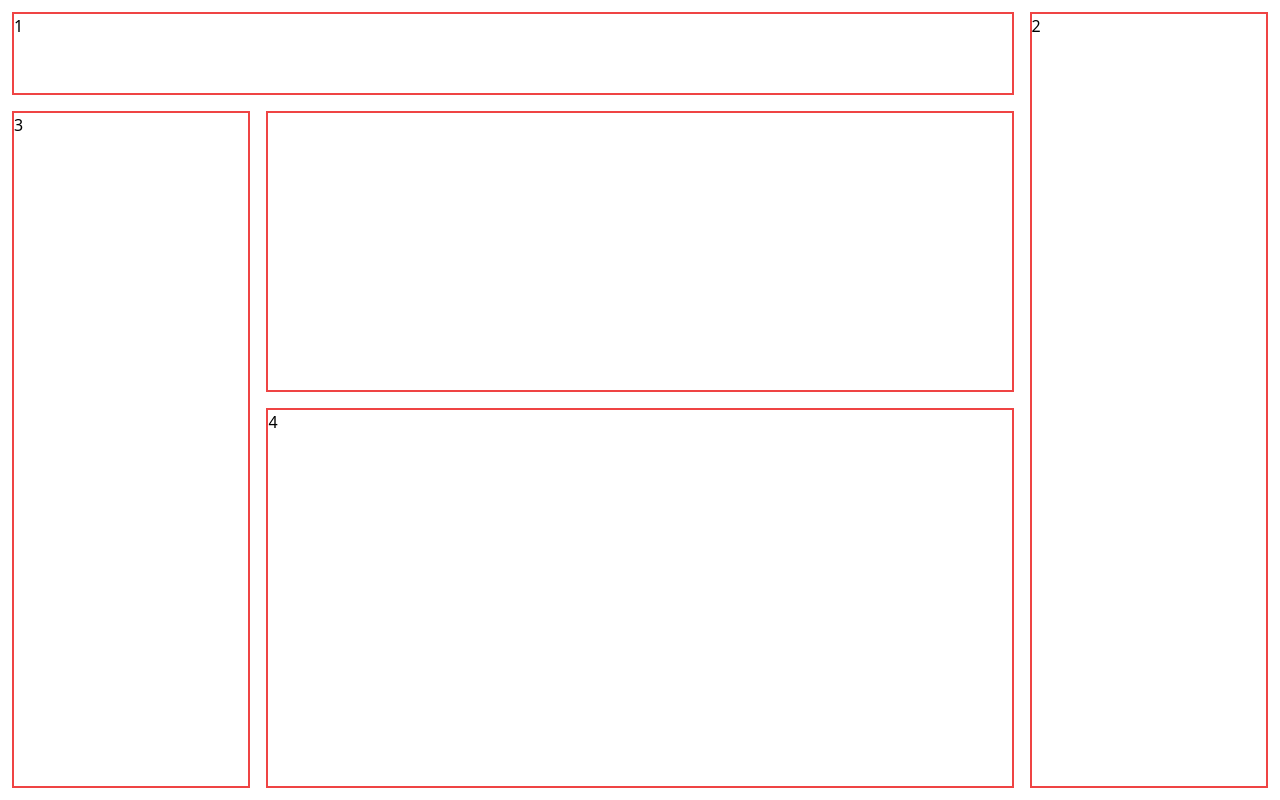
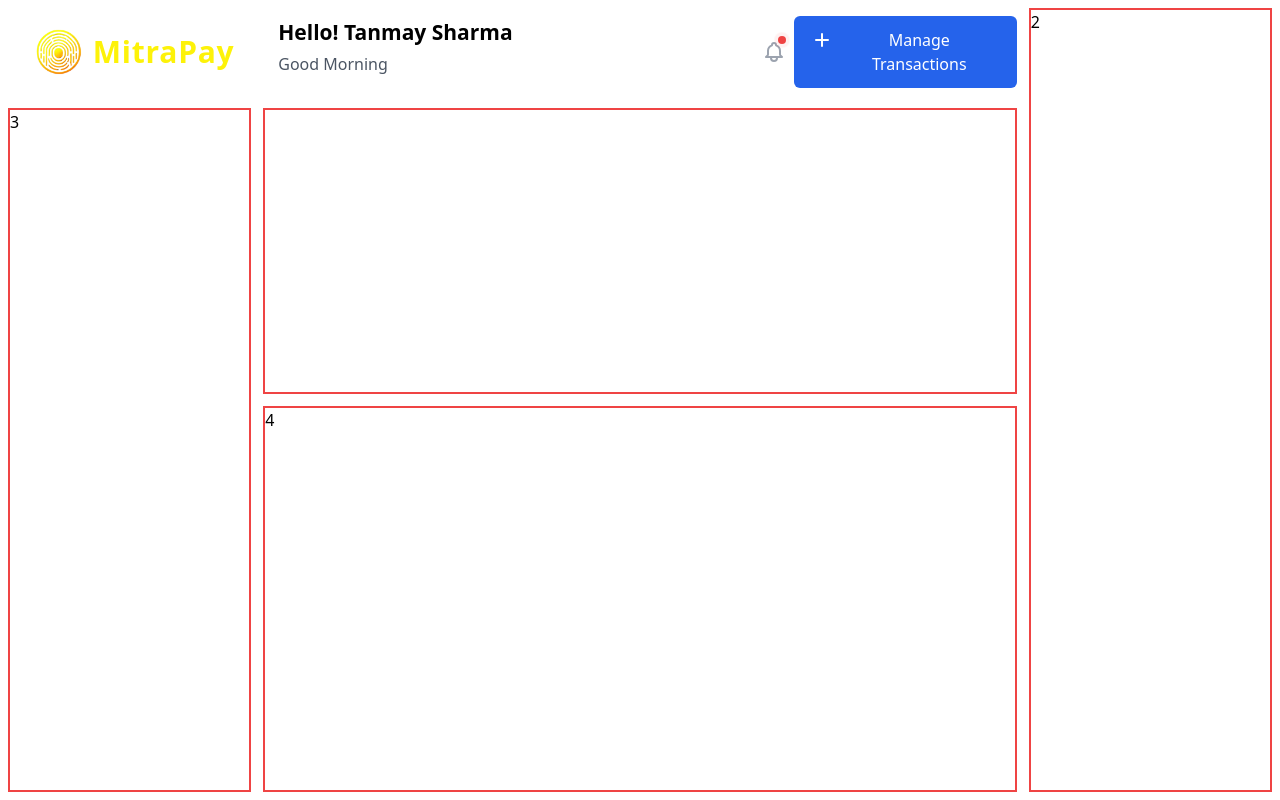
Before and after one commit to Tanmay-vats-sharma/MitraPay, a React (Vite) app in the folder Frontend/: page /dashboard in a window 1280 px wide. Built offline with nearby package versions, Linux system fonts and the light colour scheme; no server answers.

Commit message:
Header component added to dashboard

```diff
--- /dev/null
+++ b/Frontend/src/Components/Common/header.jsx
@@ -0,0 +1,66 @@
+import React from "react";
+import Logo from "../../Assets/Logo2.png";
+
+export function Header() {
+  return (
+    <>
+      <div class="flex items-center justify-center  h-[100%] w-[24%]">
+        <img src={Logo} alt="Logo" class="h-12 w-25%" />
+        <h1 class="text-3xl font-bold tracking-wide text-[#FDF209]">
+          MitraPay
+        </h1>
+      </div>
+
+      <div className="h-[100%] w-[74%] flex justify-evenly items-center">
+        <div className=" w-[65%] h-[100%] flex flex-col justify-center items-start ">
+          <div className="text-black h-[40%] text-[21px] font-bold   ml-2">
+            <h1>Hello! Tanmay Sharma</h1>
+          </div>
+          <div className="h-[40%] text-gray-600 ml-2">
+            <p>Good Morning</p>
+          </div>
+        </div>
+        <div className=" h-[100%] flex items-center justify-center">
+          <button className="relative p-2 text-gray-400 hover:bg-gray-100 hover:text-gray-600 focus:bg-gray-100 focus:text-gray-600 rounded-full">
+            <span className="sr-only">Notifications</span>
+            <span className="absolute top-0 right-0 h-2 w-2 mt-1 mr-2 bg-red-500 rounded-full"></span>
+            <span className="absolute top-0 right-0 h-2 w-2 mt-1 mr-2 bg-red-500 rounded-full animate-ping"></span>
+            <svg
+              aria-hidden="true"
+              fill="none"
+              viewBox="0 0 24 24"
+              stroke="currentColor"
+              className="h-6 w-6"
+            >
+              <path
+                stroke-linecap="round"
+                stroke-linejoin="round"
+                stroke-width="2"
+                d="M15 17h5l-1.405-1.405A2.032 2.032 0 0118 14.158V11a6.002 6.002 0 00-4-5.659V5a2 2 0 10-4 0v.341C7.67 6.165 6 8.388 6 11v3.159c0 .538-.214 1.055-.595 1.436L4 17h5m6 0v1a3 3 0 11-6 0v-1m6 0H9"
+              />
+            </svg>
+          </button>
+        </div>
+        <div className="w-[30%] h-[100%]  flex flex-col justify-center items-center">
+          <button className="inline-flex px-5 py-3  text-white bg-blue-600 hover:bg-blue-700 focus:bg-blue-700 rounded-md ">
+            <svg
+              aria-hidden="true"
+              fill="none"
+              viewBox="0 0 24 24"
+              stroke="currentColor"
+              className="flex-shrink-0 h-6 w-6 text-white -ml-1 mr-2"
+            >
+              <path
+                stroke-linecap="round"
+                stroke-linejoin="round"
+                stroke-width="2"
+                d="M12 6v6m0 0v6m0-6h6m-6 0H6"
+              />
+            </svg>
+            Manage Transactions
+          </button>
+        </div>
+      </div>
+    </>
+  );
+}
--- a/Frontend/src/Pages/Dashboard.jsx
+++ b/Frontend/src/Pages/Dashboard.jsx
@@ -1,5 +1,7 @@
 import React from 'react'
 import { Navbar1, Navbar2, Navbar3 } from '../Components/Common/Navbar'
+import Logo from "../Assets/Logo2.png";
+import { Header } from '../Components/Common/header';
 
 function Dashboard() {
   return (
@@ -52,44 +54,10 @@ function Dashboard() {
     },
     {
       /* <div className="border-l pl-3 ml-3 space-x-1">
-                <button className="relative p-2 text-gray-400 hover:bg-gray-100 hover:text-gray-600 focus:bg-gray-100 focus:text-gray-600 rounded-full">
-                  <span className="sr-only">Notifications</span>
-                  <span className="absolute top-0 right-0 h-2 w-2 mt-1 mr-2 bg-red-500 rounded-full"></span>
-                  <span className="absolute top-0 right-0 h-2 w-2 mt-1 mr-2 bg-red-500 rounded-full animate-ping"></span>
-                  <svg
-                    aria-hidden="true"
-                    fill="none"
-                    viewBox="0 0 24 24"
-                    stroke="currentColor"
-                    className="h-6 w-6"
-                  >
-                    <path
-                      stroke-linecap="round"
-                      stroke-linejoin="round"
-                      stroke-width="2"
-                      d="M15 17h5l-1.405-1.405A2.032 2.032 0 0118 14.158V11a6.002 6.002 0 00-4-5.659V5a2 2 0 10-4 0v.341C7.67 6.165 6 8.388 6 11v3.159c0 .538-.214 1.055-.595 1.436L4 17h5m6 0v1a3 3 0 11-6 0v-1m6 0H9"
-                    />
-                  </svg>
-                </button>
+
               </div>
               <div>
-                <button className="inline-flex px-5 py-3 ml-3 text-white bg-blue-600 hover:bg-blue-700 focus:bg-blue-700 rounded-md ">
-                  <svg
-                    aria-hidden="true"
-                    fill="none"
-                    viewBox="0 0 24 24"
-                    stroke="currentColor"
-                    className="flex-shrink-0 h-6 w-6 text-white -ml-1 mr-2"
-                  >
-                    <path
-                      stroke-linecap="round"
-                      stroke-linejoin="round"
-                      stroke-width="2"
-                      d="M12 6v6m0 0v6m0-6h6m-6 0H6"
-                    />
-                  </svg>
-                  Manage Transactions
-                </button>
+
               </div>
             </div> */
     },
@@ -162,13 +130,19 @@ function Dashboard() {
     },
     (
       <>
-        <div className="grid grid-cols-10 grid-rows-8 gap-4   p-3 min-h-screen \
-        ">
-          <div className="border-2 border-red-500 col-span-8 row-span-1  ">1</div>
+        <div
+          className="grid grid-cols-10 grid-rows-8 gap-3   p-2 min-h-screen \">
+          <div className=" col-span-8 row-span-1 flex items-center justify-between  ">
+            <Header></Header>
+          </div>
           <div className="border-2 border-red-500 col-span-2 row-span-8">2</div>
-          <div className="border-2 border-red-500 col-span-2  row-span-7">3</div>
+          <div className="border-2 border-red-500 col-span-2  row-span-7">
+            3
+          </div>
           <div className="border-2 border-red-500 col-span-6 row-span-3 "></div>
-          <div className="border-2 border-red-500  col-span-6 row-span-4">4</div>
+          <div className="border-2 border-red-500  col-span-6 row-span-4">
+            4
+          </div>
         </div>
       </>
     )
```
